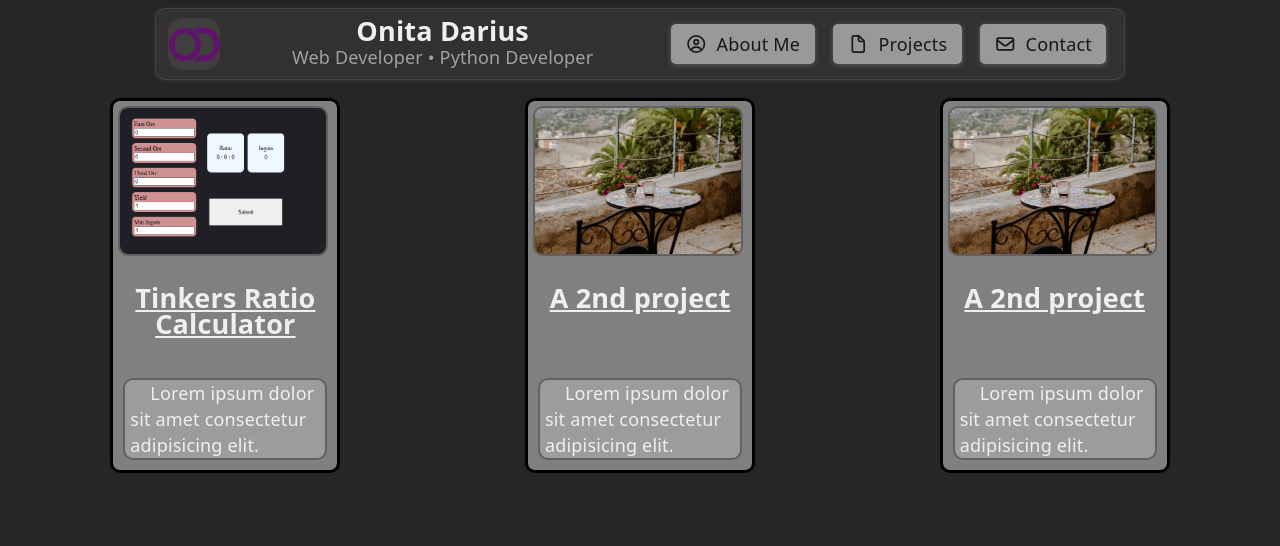
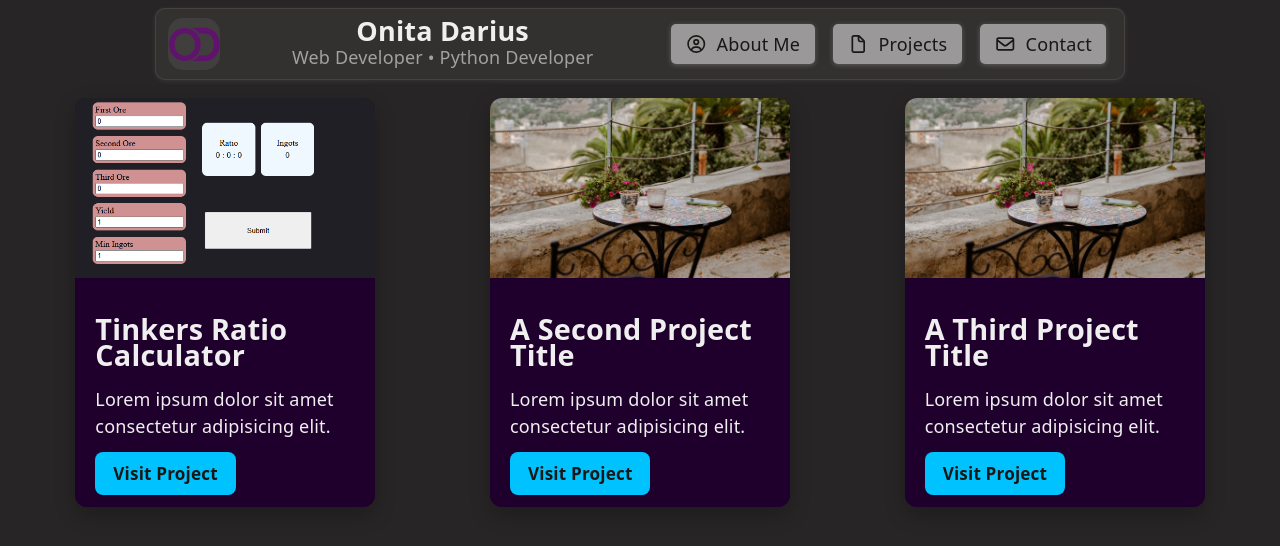
Before and after one commit to Onita-Darius/Portfolio-Website, a React (Vite) app in the folder PortfolioWebsite/: page /Projects in a window 1280 px wide. Shown: the top 546 px of the page. Built offline with nearby package versions, Linux system fonts and the light colour scheme.

Commit message:
Update card design.

```diff
--- a/PortfolioWebsite/src/Projects/Card.jsx
+++ b/PortfolioWebsite/src/Projects/Card.jsx
@@ -6,11 +6,17 @@ function Card (props) {
     const cardText = props.cardText
 
     return(
-        <div className="card">
-            <img src={imgsrc} alt="thumbnail"></img>
-            <h2 className="cardTitle">{cardTitle}</h2>
-            <p className="cardText">{cardText}</p>
+        <>
+
+        <div className="card project-card" >
+            <img src={imgsrc} className="card-img-top" alt="card thumbnail"/>
+            <div className="card-body">
+                <h5 className="card-title">{cardTitle}</h5>
+                <p className="card-text">{cardText}</p>
+                <a href="#" className="btn btn-primary">Visit Project</a>
+            </div>
         </div>
+        </>
     )
 }
 
--- a/PortfolioWebsite/src/Projects/Projects.jsx
+++ b/PortfolioWebsite/src/Projects/Projects.jsx
@@ -14,8 +14,8 @@ function ProjectsPage () {
             <Nav_V2/>
             <div className="projectsContainer">
                 <Card imgsrc="src/assets/Tinkers-Ratio-Calculator.png" cardTitle="Tinkers Ratio Calculator" cardText="Lorem ipsum dolor sit amet consectetur adipisicing elit."/>
-                <Card imgsrc="src/assets/BaseIMG.jpg" cardTitle="A 2nd project" cardText="Lorem ipsum dolor sit amet consectetur adipisicing elit."/>
-                <Card imgsrc="src/assets/BaseIMG.jpg" cardTitle="A 2nd project" cardText="Lorem ipsum dolor sit amet consectetur adipisicing elit."/>
+                <Card imgsrc="src/assets/BaseIMG.jpg" cardTitle="A Second Project Title" cardText="Lorem ipsum dolor sit amet consectetur adipisicing elit."/>
+                <Card imgsrc="src/assets/BaseIMG.jpg" cardTitle="A Third Project Title" cardText="Lorem ipsum dolor sit amet consectetur adipisicing elit."/>
             </div>
         </>
     )
--- a/PortfolioWebsite/src/Projects/card.css
+++ b/PortfolioWebsite/src/Projects/card.css
@@ -1,38 +1,57 @@
-.card {
-    box-sizing: border-box;
-    position: relative;
-    width: 10%;
-    min-width: 230px;
-    height: 375px;
-    padding: 5px;
-    background-color: gray;
-    border: 3px solid black;
-    border-radius: 10px;
-    box-shadow: 10px;
+.project-card {
+    width: 300px;
+    background: oklch(from var(--primary) calc(l - 0.2) c h);
+    border: none;
+    border-radius: 12px;
+    overflow: hidden;
+
+    box-shadow: 0 8px 20px rgba(0, 0, 0, 0.25);
+    transition: transform 0.25s ease, box-shadow 0.25s ease;
 }
 
-img {
-    box-sizing: border-box;
-    height: 150px;
-    width: 98%;
-    border: 2px solid rgb(97, 97, 97);
-    border-radius: 10px;
+.project-card:hover {
+    transform: translateY(-6px);
+    box-shadow: 0 14px 28px rgba(0, 0, 0, 0.35);
 }
 
-.cardTitle {
-    box-sizing: border-box;
-    text-align: center;
-    text-decoration: underline;
+.project-card .card-img-top {
+    width: 100%;
+    height: 180px;
+    object-fit: cover;
 }
 
-.cardText {
-    box-sizing: border-box;
-    position: absolute;
-    bottom: 5px;
-    text-indent: 20px;
-    background-color: rgb(156, 156, 156);
-    border: 2px solid rgb(97, 97, 97);
-    padding-left: 5px;
-    border-radius: 10px;
-    margin: 5px 10px 5px 5px;
+.project-card .card-body {
+    padding: 20px;
+    background: oklch(from var(--primary) calc(l - 0.2) c h)
 }
+
+.project-card .card-title {
+    color: var(--text);
+    font-size: 1.6rem;
+    font-weight: 700;
+    margin-bottom: 12px;
+    margin-top:12px
+}
+
+.project-card .card-text {
+    color: var(--text);
+    font-size: 1rem;
+    line-height: 1.5;
+    margin-bottom: 20px;
+}
+
+.project-card .btn {
+    padding: 10px 18px;
+    text-decoration: none;
+    border-radius: 8px;
+    font-size: 0.95rem;
+    font-weight: 600;
+    transition: transform 0.2s ease;
+    background-color: var(--secondary);
+    color: var(--text-alt);
+    margin-bottom: 50px;
+}
+
+.project-card .btn:hover {
+    transform: scale(1.05);
+}
```
